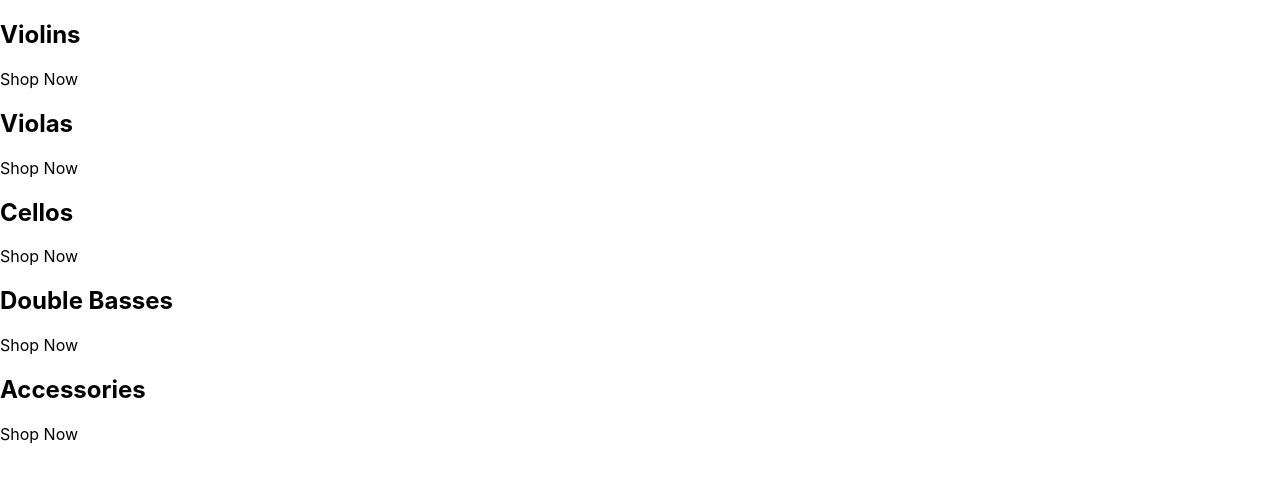
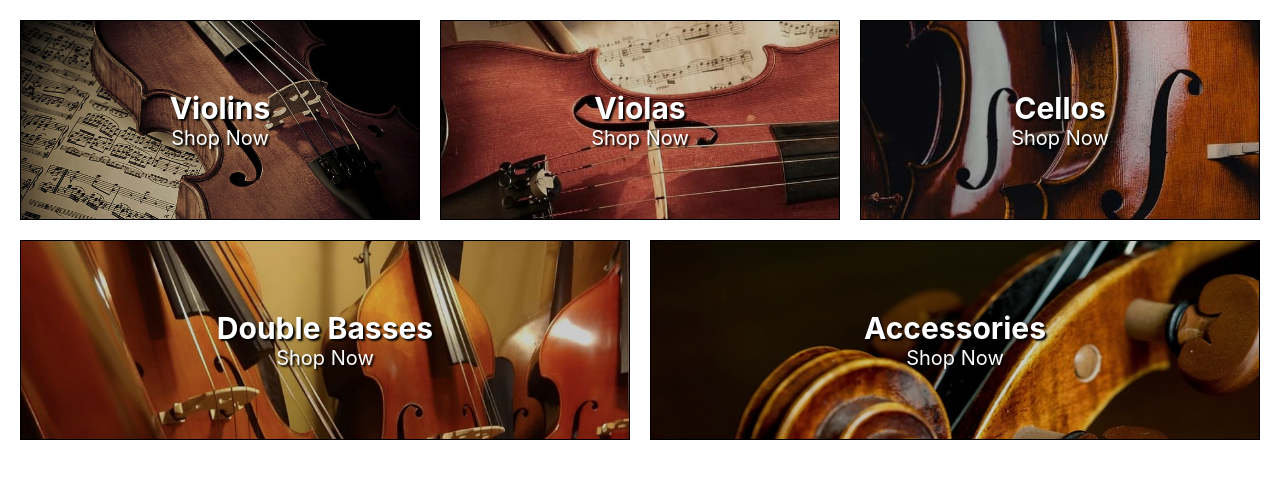
Before and after one commit to milan-miller/webshop, a React (Create React App) app: page / in a window 1280 px wide. Shown: the top 482 px of the page. Built offline with nearby package versions, Linux system fonts and the light colour scheme.

Commit message:
add: category item component

```diff
--- a/src/App.js
+++ b/src/App.js
@@ -1,29 +1,25 @@
+import './categories.styles.scss';
+import violinBackground from './assets/violin-bg.jpg';
+import violaBackground from './assets/viola-bg.jpg';
+import celloBackground from './assets/cello-bg.jpg';
+import doubleBassBackground from './assets/double-bass-bg.jpg';
+import accessoriesBackground from './assets/accessories-bg.jpg';
+import CategoryItem from './components/category-item';
+
 const App = () => {
+	const categories = [
+		{ id: 1, title: 'Violins', image: violinBackground },
+		{ id: 2, title: 'Violas', image: violaBackground },
+		{ id: 3, title: 'Cellos', image: celloBackground },
+		{ id: 4, title: 'Double Basses', image: doubleBassBackground },
+		{ id: 5, title: 'Accessories', image: accessoriesBackground },
+	];
+
 	return (
 		<div className='categories-container'>
-			<div className='category-container'>
-				{/* <img /> */}
-				<div className='category-body-container'>
-					<h2>Violins</h2>
-					<p>Shop Now</p>
-				</div>
-				<div className='category-body-container'>
-					<h2>Violas</h2>
-					<p>Shop Now</p>
-				</div>
-				<div className='category-body-container'>
-					<h2>Cellos</h2>
-					<p>Shop Now</p>
-				</div>
-				<div className='category-body-container'>
-					<h2>Double Basses</h2>
-					<p>Shop Now</p>
-				</div>
-				<div className='category-body-container'>
-					<h2>Accessories</h2>
-					<p>Shop Now</p>
-				</div>
-			</div>
+			{categories.map((category) => (
+				<CategoryItem key={category.id} category={category} />
+			))}
 		</div>
 	);
 };
--- /dev/null
+++ b/src/categories.styles.scss
@@ -0,0 +1,6 @@
+.categories-container {
+	padding: 10px;
+	display: flex;
+	flex-wrap: wrap;
+	justify-content: center;
+}
--- /dev/null
+++ b/src/components/category-item.js
@@ -0,0 +1,19 @@
+import './category-item.styles.scss';
+
+const CategoryItem = ({ category: { id, image, title } }) => {
+	return (
+		<div key={id} className='category-container'>
+			<div
+				className='background-image'
+				style={{
+					backgroundImage: `url(${image})`,
+				}}
+			/>
+			<div className='category-container__body'>
+				<h2>{title}</h2>
+				<p>Shop Now</p>
+			</div>
+		</div>
+	);
+};
+export default CategoryItem;
--- /dev/null
+++ b/src/components/category-item.styles.scss
@@ -0,0 +1,48 @@
+.category-container {
+	border: 1px solid #000;
+	flex: 31%;
+	position: relative;
+	margin: 1rem;
+	min-height: 25vh;
+	overflow: hidden;
+
+	&:hover {
+		.background-image {
+			transform: scale(1.1);
+		}
+		cursor: pointer;
+	}
+
+	.category-container__body {
+		display: flex;
+		align-items: center;
+		flex-direction: column;
+		justify-content: center;
+		height: 100%;
+		padding: 30px;
+		color: white;
+		text-align: center;
+		text-shadow: 2px 2px 2px #000;
+	}
+}
+
+.background-image {
+	background-size: cover;
+	background-repeat: no-repeat;
+	height: 100%;
+	width: 100%;
+	position: absolute;
+	z-index: -1;
+	transition: all ease-in 0.5s;
+
+	&:before {
+		content: '';
+		display: block;
+		width: 100%;
+		height: 100%;
+		position: absolute;
+		top: 0;
+		left: 0;
+		background: rgba(0, 0, 0, 0.2);
+	}
+}
--- a/src/index.css
+++ b/src/index.css
@@ -1,3 +1,13 @@
+* {
+	margin: 0;
+	padding: 0;
+	box-sizing: border-box;
+}
+
+html {
+	font-size: 62.5%;
+}
+
 body {
 	margin: 0;
 	font-family: -apple-system, BlinkMacSystemFont, 'Segoe UI', 'Roboto', 'Oxygen',
@@ -5,6 +15,7 @@ body {
 		sans-serif;
 	-webkit-font-smoothing: antialiased;
 	-moz-osx-font-smoothing: grayscale;
+	font-size: 2rem;
 }
 
 code {
```
Lines whose indentation alone changed are shown as unchanged.
